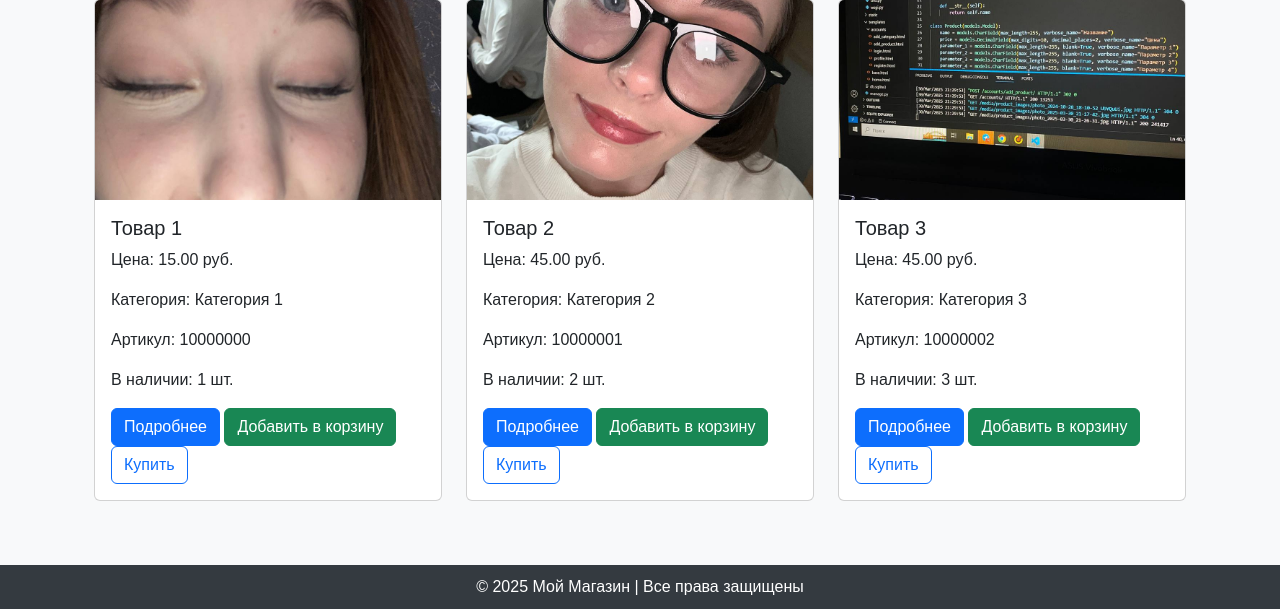
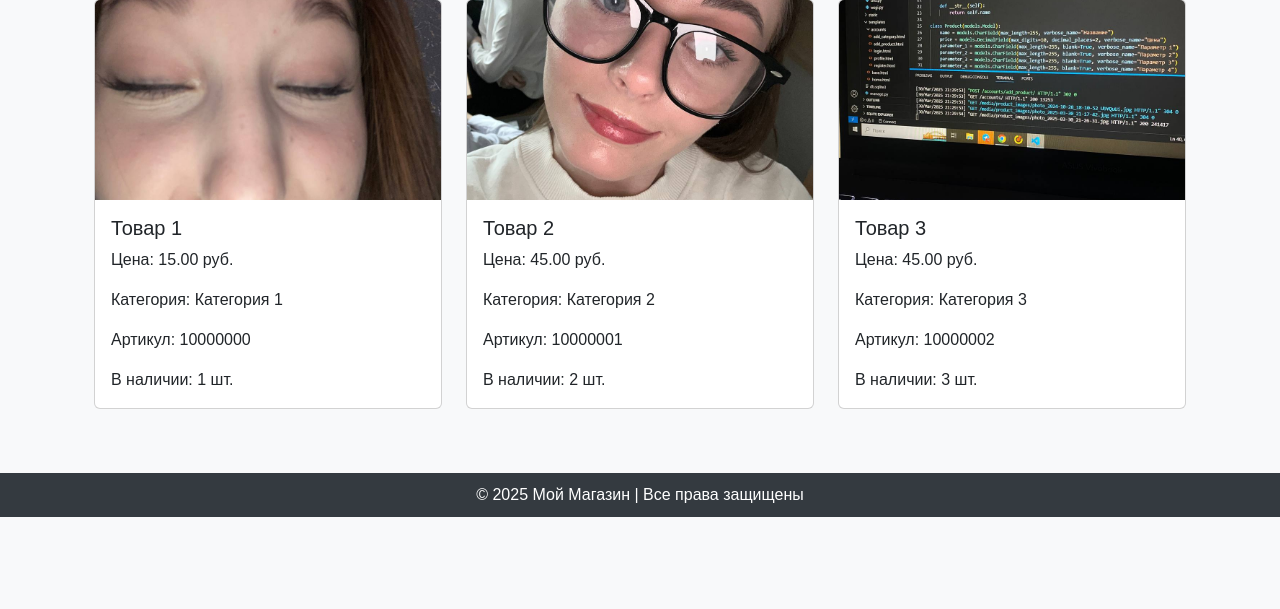
Before and after one commit to olinys/diplom, a Django app: page /accounts/catalog/ in a window 1280 px wide. Shown: the part 513-1122 px from the top of the page. After the commit the page ends 1030 px from the top, so only its background shows below. Run offline with Django 4.2, Linux system fonts and the light colour scheme; data comes from the database, SQL or seed files in the repository.

Commit message:
Убрана кнопка Подробнее, новая страница для просмотра товаров

```diff
--- a/accounts/urls.py
+++ b/accounts/urls.py
@@ -30,6 +30,7 @@ urlpatterns = [
     path('add/', views.add_pickup_point, name='add_pickup_point'),
     path('delete/<int:pk>/', views.delete_pickup_point, name='delete_pickup_point'),
     path('edit/<int:pk>/', views.edit_pickup_point, name='edit_pickup_point'),
+    path('product/<int:product_id>/', views.product_detail, name='product_detail'),
     ]  + static(settings.MEDIA_URL, document_root=settings.MEDIA_ROOT)
 
 if settings.DEBUG:
--- a/accounts/views.py
+++ b/accounts/views.py
@@ -320,3 +320,8 @@ def delete_pickup_point(request, pk):
     pickup_point = get_object_or_404(PickupPoint, pk=pk)
     pickup_point.delete()
     return redirect('add_pickup_point')
+
+# ПРЕДСТВЛЕНИЕ ТОВАРА
+def product_detail(request, product_id):
+    product = get_object_or_404(Product, pk=product_id)
+    return render(request, 'product_detail.html', {'product': product})
--- a/templates/includes/product_card.html
+++ b/templates/includes/product_card.html
@@ -1,5 +1,6 @@
 <div class="col-md-4 mb-4">
-    <div class="card">
+    <a href="{% url 'product_detail' product.id %}" class="text-decoration-none text-dark">
+        <div class="card h-100">
             {% if product.image %}
             <img src="{{ product.image.url }}" class="card-img-top" alt="{{ product.name }}"
                  style="object-fit: cover; height: 200px;">
@@ -13,60 +14,7 @@
                 <p class="card-text">Категория: {{ product.category.name }}</p>
                 <p class="card-text">Артикул: {{ product.sku }}</p>
                 <p class="card-text">В наличии: {{ product.stock_quantity }} шт.</p>
-            <a href="#" class="btn btn-primary" data-bs-toggle="modal"
-               data-bs-target="#productModal{{ product.id }}">Подробнее</a>
-
-            {% if user.is_superuser %}
-            <a href="{% url 'edit_product' product.id %}" class="btn btn-warning">Редактировать</a>
-            <a href="{% url 'delete_product' product.id %}" class="btn btn-danger">Удалить</a>
-            {% else %}
-                {% if user.is_authenticated %}
-                    <a href="{% url 'add_to_cart' product.id %}" class="btn btn-success">Добавить в корзину</a>
-                    <a href="{% url 'checkout' %}" class="btn btn-outline-primary">Купить</a>
-                {% else %}
-                    <a href="{% url 'login' %}?next={{ request.path }}" class="btn btn-success">Добавить в корзину</a>
-                    <a href="{% url 'login' %}?next={% url 'checkout' %}" class="btn btn-outline-primary">Купить</a>
-                {% endif %}
-            {% endif %}
             </div>
         </div>
+    </a>
 </div>
-
-<!-- Модальное окно -->
-<div class="modal fade" id="productModal{{ product.id }}" tabindex="-1"
-     aria-labelledby="productModalLabel{{ product.id }}" aria-hidden="true">
-    <div class="modal-dialog">
-        <div class="modal-content">
-            <div class="modal-header">
-                <h5 class="modal-title" id="productModalLabel{{ product.id }}">{{ product.name }}</h5>
-                <button type="button" class="btn-close" data-bs-dismiss="modal"
-                        aria-label="Close"></button>
-            </div>
-            <div class="modal-body">
-                <img src="{{ product.image.url }}" class="img-fluid mb-3" alt="{{ product.name }}">
-                <p><strong>Цена:</strong> {{ product.price }} руб.</p>
-                <p><strong>Категория:</strong> {{ product.category.name }}</p>
-                <p><strong>Описание:</strong> {{ product.description }}</p>
-                <p><strong>Параметр 1:</strong> {{ product.parameter_1 }}</p>
-                <p><strong>Параметр 2:</strong> {{ product.parameter_2 }}</p>
-                <p><strong>Параметр 3:</strong> {{ product.parameter_3 }}</p>
-                <p><strong>Параметр 4:</strong> {{ product.parameter_4 }}</p>
-                <p><strong>Параметр 5:</strong> {{ product.parameter_5 }}</p>
-                <p><strong>Артикул:</strong> {{ product.sku }}</p>
-            </div>
-            <div class="modal-footer">
-                <button type="button" class="btn btn-secondary" data-bs-dismiss="modal">Закрыть</button>
-                {% if user.is_superuser %}
-                <a href="{% url 'edit_product' product.id %}" class="btn btn-warning">Редактировать</a>
-                <a href="{% url 'delete_product' product.id %}" class="btn btn-danger">Удалить</a>
-                {% else %}
-                    {% if user.is_authenticated %}
-                        <a href="{% url 'add_to_cart' product.id %}" class="btn btn-primary">Добавить в корзину</a>
-                    {% else %}
-                        <a href="{% url 'login' %}?next={{ request.path }}" class="btn btn-primary">Добавить в корзину</a>
-                    {% endif %}
-                {% endif %}
-            </div>
-        </div>
-    </div>
-</div>
```
Also changed, not shown: templates/product_detail.html (added, +36 -0 lines). Lines whose indentation alone changed are shown as unchanged.
